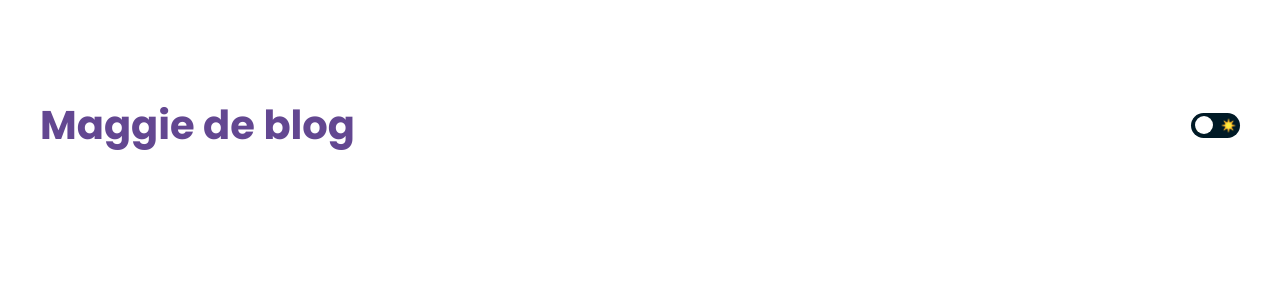
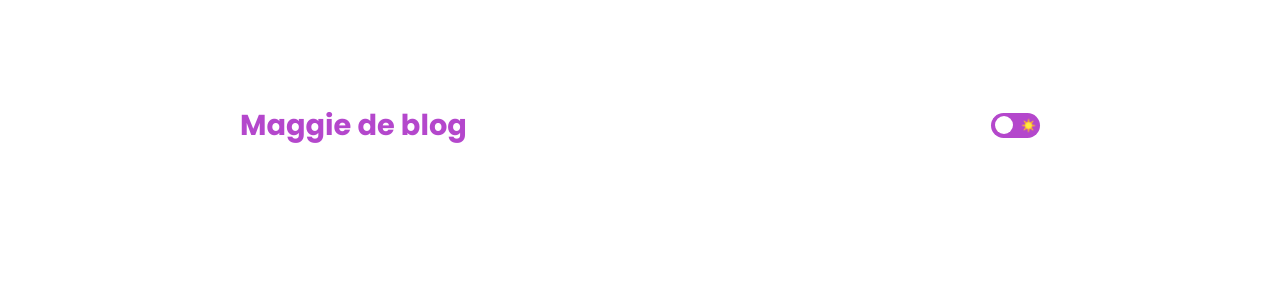
Before and after one commit to emielvanseveren/blog, a React app: page / in a window 1280 px wide. Shown: the top 300 px of the page. Built offline with nearby package versions, Linux system fonts and the light colour scheme.

Commit message:
Change color scheme

```diff
--- a/src/components/layout/Header.js
+++ b/src/components/layout/Header.js
@@ -9,11 +9,11 @@ const Container = styled.div`
   justify-content: space-between;
   padding: 50px 25px;
   margin: 0 auto;
-  width: 1200px;
+  width: 800px;
   height: 150px;
 `
 const Link = styled(RouterLink)`
-  font-size: 2.5rem;
+  font-size: 1.8rem;
   font-weight: 700;
   color: ${({ theme }) => theme.title};
 `
--- a/src/components/logic/ThemeToggle.js
+++ b/src/components/logic/ThemeToggle.js
@@ -20,7 +20,7 @@ const Slider = styled.span`
   right: 0;
   bottom: 0;
   border-radius: 20px;
-  background-color: #001a26;
+  background-color: ${({ dark }) => dark ? '#001A26' : '#B447CC'};
   transition: .4s;
   &:before{
     position: absolute;
@@ -28,6 +28,7 @@ const Slider = styled.span`
     height: 18px;
     width: 18px;
     border-radius: 50%;
+    top: 3px;
     left: 4px;
     bottom: 4px;
     background-color: white;
--- a/src/constants/theme.js
+++ b/src/constants/theme.js
@@ -2,7 +2,7 @@
 
 const lightTheme = {
   background: '#FFFFFF',
-  title:      '#634791',
+  title:      '#B447CC',
   text:       '#000000'
 }
 const darkTheme = {
```
